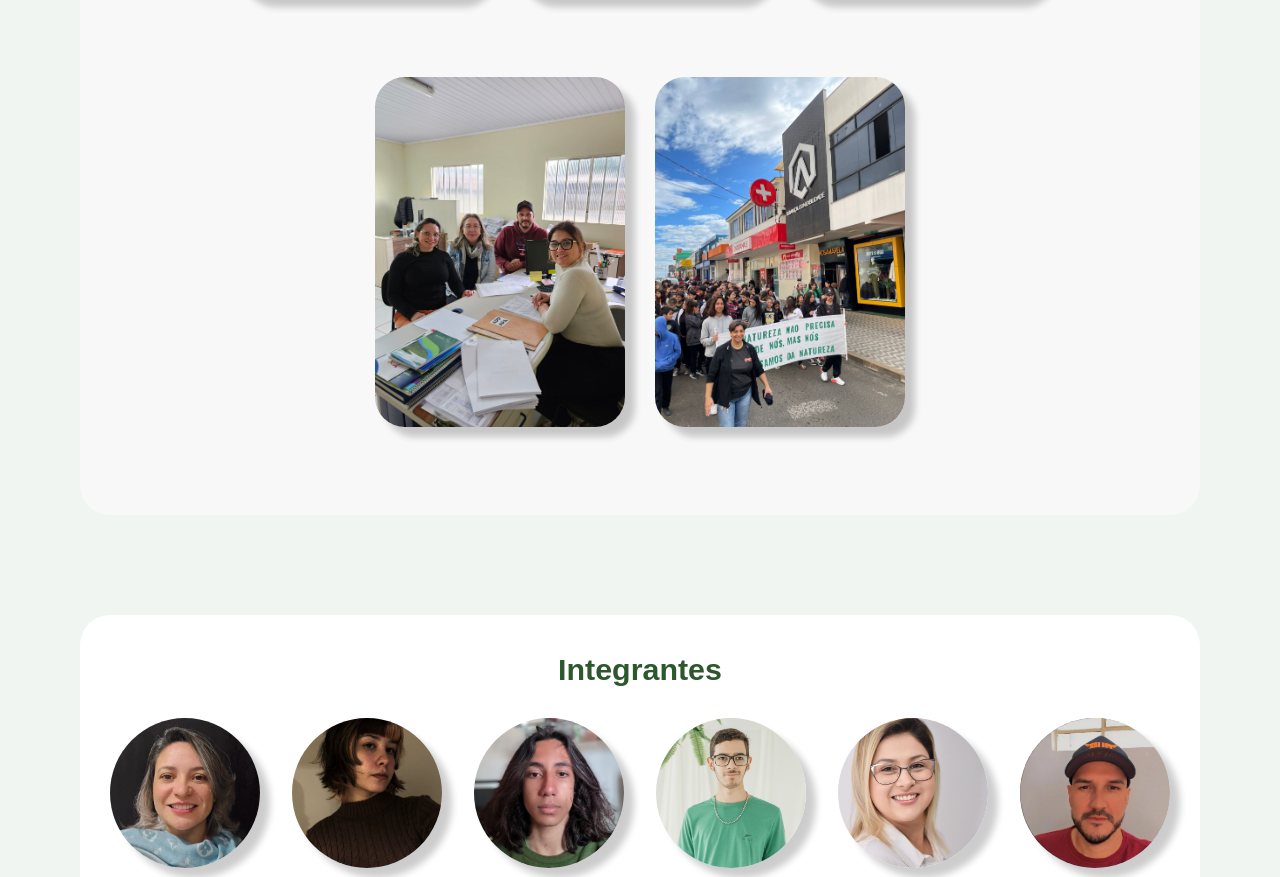
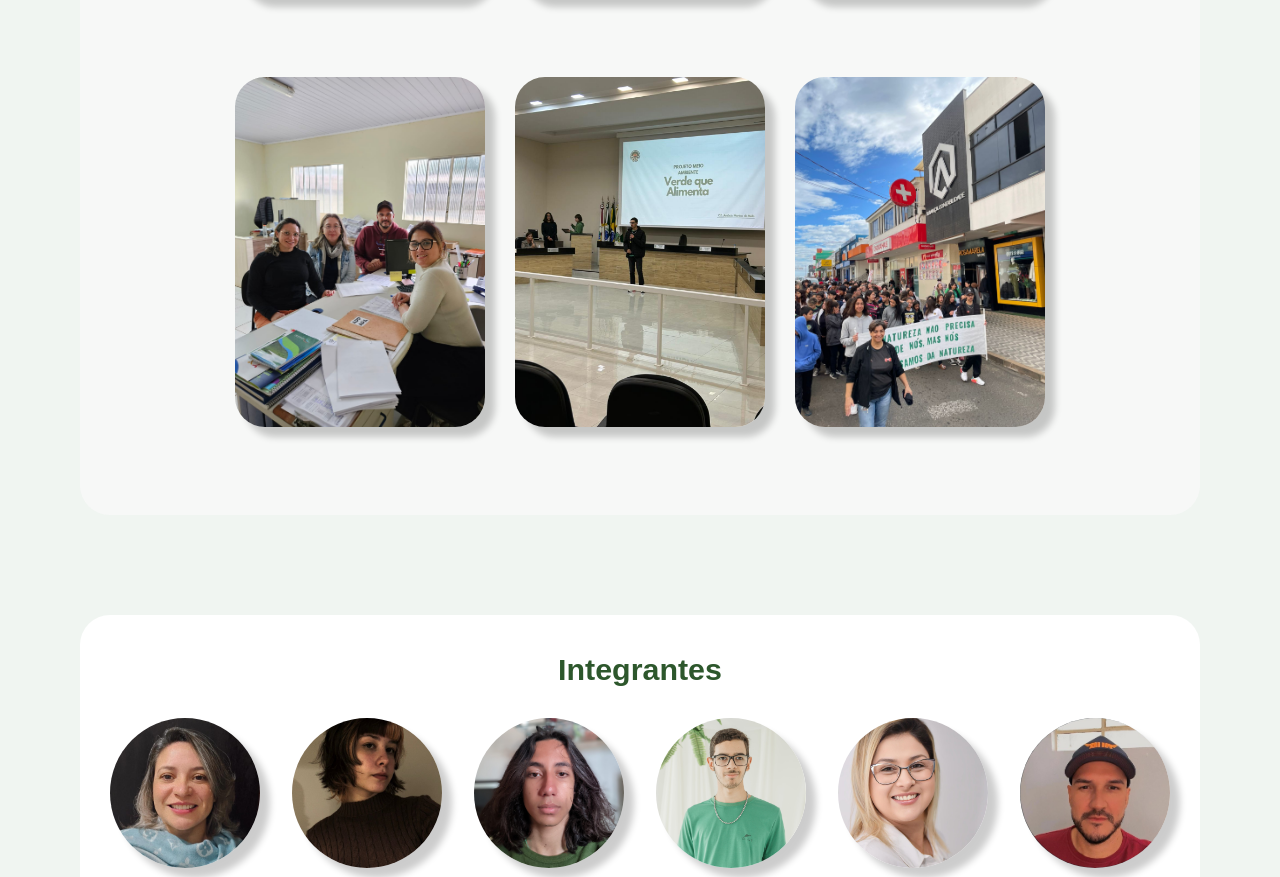
Before and after one commit to vitinho67/Verde-que-Alimenta, a plain HTML site: page index.html in a window 1280 px wide. Shown: the part 4734-5611 px from the top of the page. Drawn offline with Linux system fonts and the light colour scheme.

Commit message:
Update index.html

```diff
--- a/index.html
+++ b/index.html
@@ -89,11 +89,15 @@
      <img src="img/IMG_1796.DNG" alt="Alunos envolta de uma muda de árvore" />
      <img src="img/fundamental.jpg" alt="Alunos envolta de uma muda de árvore" />
      <img src="img/alunos-horta.jpg" alt="Alunos na Horta escolar comunitária" />
+
      <div class="imagem-hover">
        <img src="img/IMG_1830.jpg" alt="Foto com o vereador">
        <p class="descricao-hover">Registro da reunião de alinhamento com o vereador e a diretora de Meio Ambiente, demonstrando apoio ao projeto</p>
      </div>
-
+     <div class="imagem-hover">
+       <img src="img/apresentação2.jpg" alt="Apresentação na câmara de vereadores">
+       <p class="descricao-hover">Apresentação do projeto na câmara de vereadores de Ibaiti</p>
+     </div>
      <div class="imagem-hover">
        <img src="img/passeata.jpg" alt="Passeata">
        <p class="descricao-hover">Passeata realizada pelos alunos em Ibaiti pela defesa do meio ambiente</p>
```
